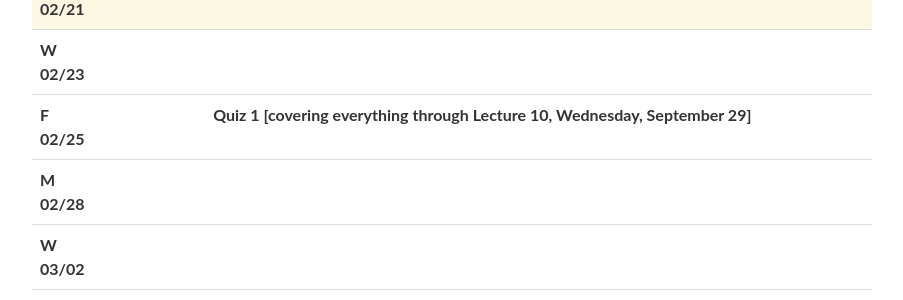
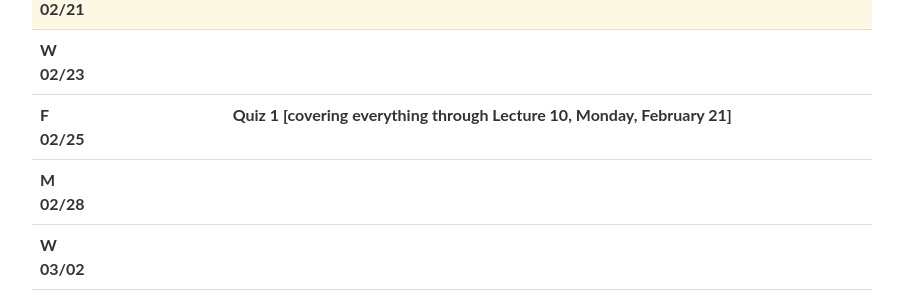
Before and after one commit to cmudeeprl/403website_s22, a Jekyll site: the page built from _pages/lectures.md, in a window 1280 px wide and 900 px high, scrolled down 1004 px. Shown: the part 155-455 px from the top of the window, without its empty margins (188-1091 px from the left). Built offline with Jekyll 4.4.1, drawn with Linux system fonts in a browser that asks for light colours; nearby versions of some CDN libraries; comment, search, counter and statistics services are not loaded.

Commit message:
Update lectures.yml

```diff
--- a/_data/lectures.yml
+++ b/_data/lectures.yml
@@ -313,7 +313,7 @@
   recitation:
   #   <strong>Policy and Value Iterations</strong>
   quiz: >
-    <strong> Quiz 1 [covering everything through Lecture 10, Wednesday, September 29]</strong>
+    <strong> Quiz 1 [covering everything through Lecture 10, Monday, February 21]</strong>
   slides:
   # # slides2:
   # video:
```
